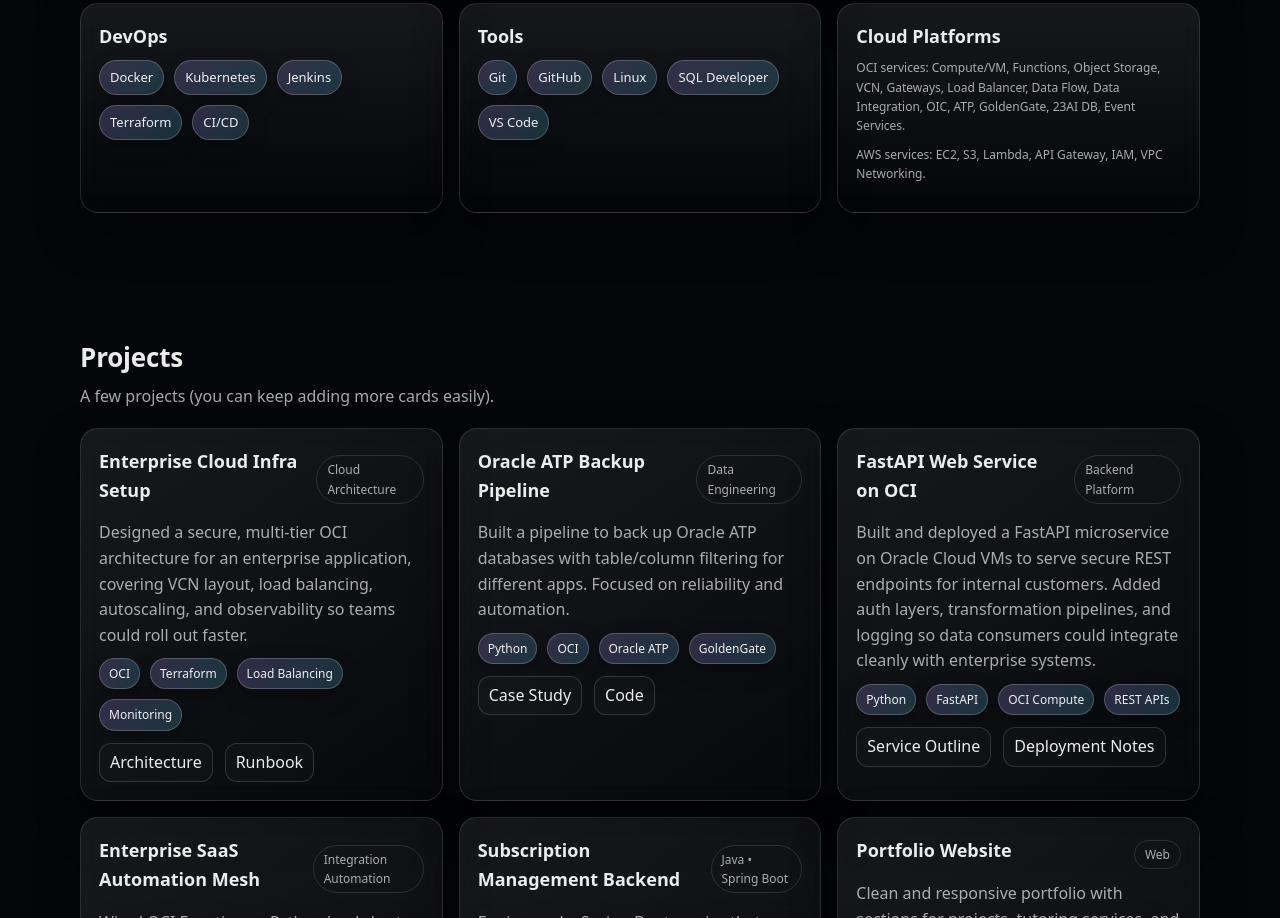
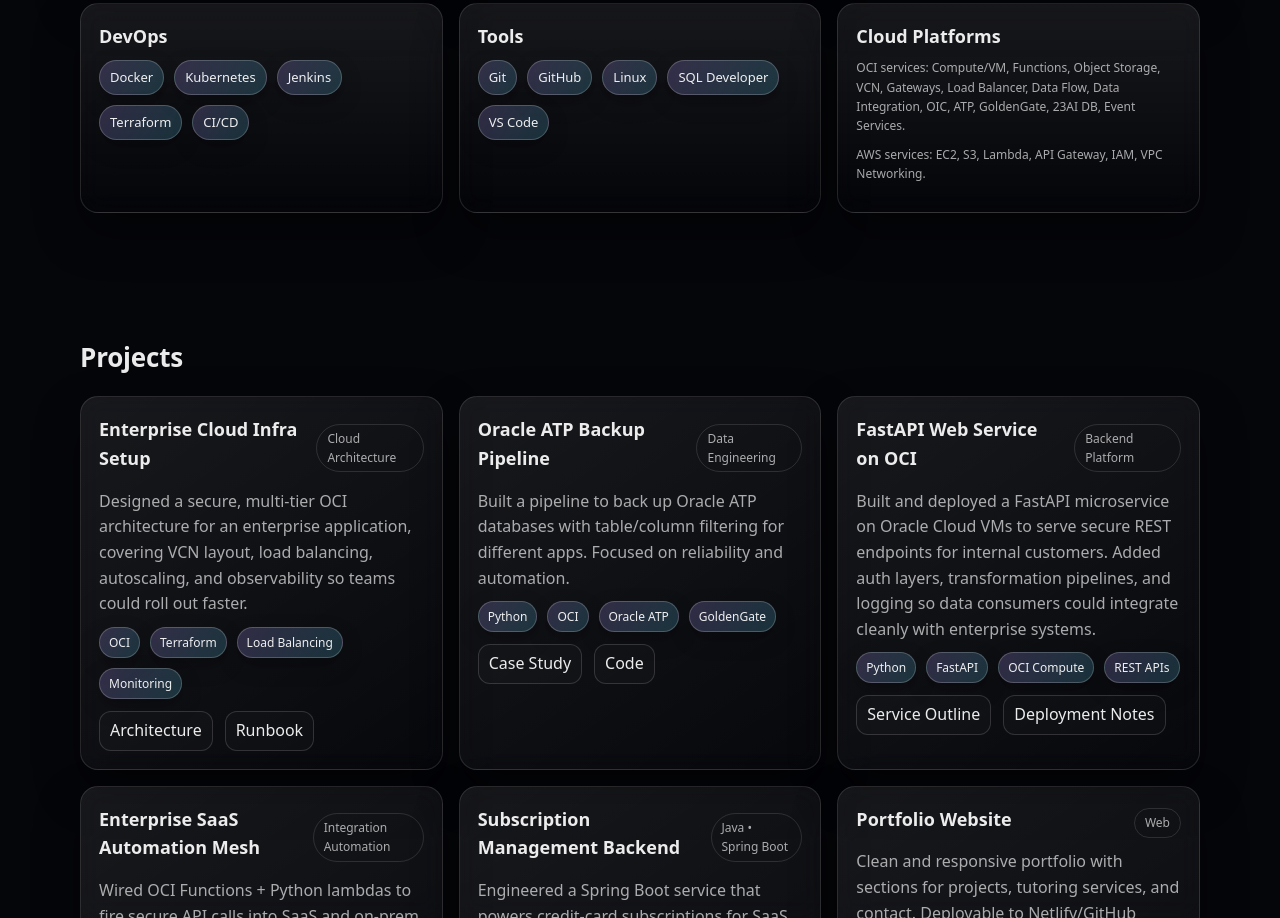
Before and after one commit to ajaykrsoe/portfolio, a plain HTML site: page index.html in a window 1280 px wide. Shown: the part 1882-2800 px from the top of the page. Drawn offline with Linux system fonts and the light colour scheme.

Commit message:
Remove projects section description paragraph
Removed the description paragraph from the projects section.

```diff
--- a/index.html
+++ b/index.html
@@ -259,7 +259,7 @@
       <div class="container">
         <div class="section__head">
           <h2>Projects</h2>
-          <p>A few projects (you can keep adding more cards easily).</p>
+
         </div>
 
         <div class="grid grid--3" id="projectsGrid">
```
